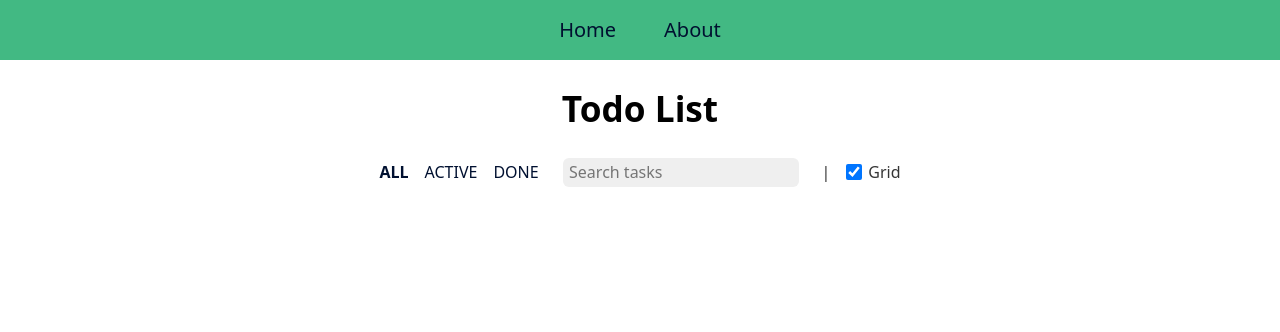
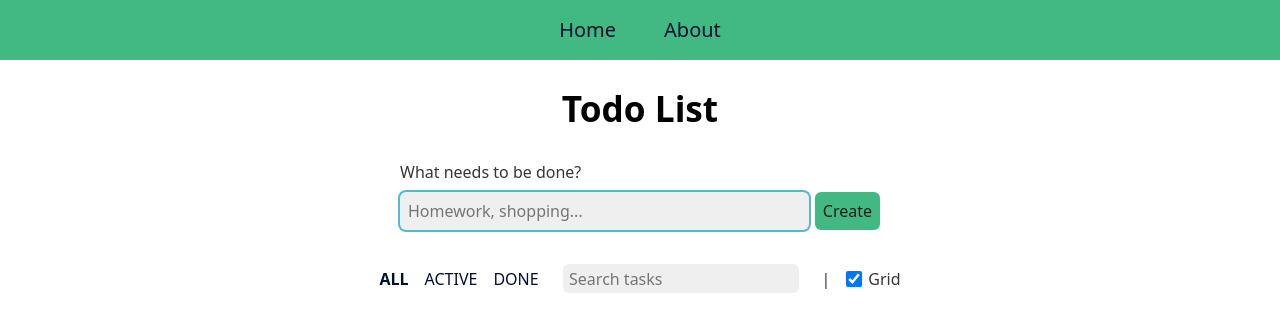
Before and after one commit to jma83/nuxt3-crud, a Nuxt app: page / in a window 1280 px wide. Shown: the top 332 px of the page. Built offline with nearby package versions, Linux system fonts and the light colour scheme.

Commit message:
Add Todo form component

```diff
--- a/components/TodoForm.vue
+++ b/components/TodoForm.vue
@@ -1,5 +1,73 @@
-<script setup lang="ts"></script>
+<script setup lang="ts">
+import useCreateTaskForm from "~/tasks/application/useCreateTaskForm";
 
-<template></template>
+const { todoInputRef, handleInputTextValue, inputText, errorMessage, handleSubmit } = useCreateTaskForm();
+</script>
 
-<style scoped></style>
+<template>
+  <section class="todoForm-section">
+    <form class="todoForm-form" aria-label="Form" @submit.prevent="handleSubmit">
+      <label for="todoInput" class="todoForm-label">What needs to be done?</label>
+      <div class="todoForm-formDivider">
+        <input
+          v-model="inputText"
+          ref="todoInputRef"
+          class="todoForm-input"
+          id="todoInput"
+          name="todoInput"
+          aria-label="Todo Input"
+          type="text"
+          placeholder="Homework, shopping..."
+          @input="handleInputTextValue"
+          autofocus
+        />
+        <button class="todoForm-button" type="submit">Create</button>
+      </div>
+    </form>
+    <SharedErrorMessage :error-message="errorMessage" :is-fixed-height="true" />
+  </section>
+</template>
+
+<style scoped>
+.todoForm-section {
+  margin-top: 1rem;
+  text-align: start;
+  width: 100%;
+  display: flex;
+  flex-direction: column;
+  max-width: var(--list-view-size);
+}
+
+.todoForm-form {
+  display: flex;
+  justify-content: flex-start;
+  flex-direction: column;
+  gap: 0.25rem;
+}
+
+.todoForm-label {
+  text-align: start;
+}
+
+.todoForm-input {
+  width: 100%;
+  padding: 0.5rem 0.5rem;
+}
+
+.todoForm-button {
+  width: fit-content;
+  padding: 0.5rem 0.5rem;
+  background-color: var(--primary);
+
+  &:hover {
+    background-color: var(--primary-hover);
+  }
+}
+
+.todoForm-formDivider {
+  width: 100%;
+  display: flex;
+  flex-direction: row;
+  align-items: center;
+}
+</style>
--- a/pages/index.vue
+++ b/pages/index.vue
@@ -2,6 +2,7 @@
 
 <template>
   <h1>Todo List</h1>
+  <TodoForm />
   <TodoFilters />
 </template>
 
--- /dev/null
+++ b/shared/stores/domain/StoreData.ts
@@ -0,0 +1,6 @@
+import type { StoreDefinition } from "pinia";
+import type { StateData } from "~/shared/stores/domain/StateData";
+import type { GettersData } from "~/shared/stores/domain/GettersData";
+import type { ActionsData } from "~/shared/stores/domain/ActionsData";
+
+export type StoreData = StoreDefinition<"tasks", StateData, GettersData, ActionsData>;
--- a/stores/TaskStore.ts
+++ b/stores/TaskStore.ts
@@ -1,4 +1,3 @@
-import type { StoreDefinition } from "pinia";
 import type { StateData } from "~/shared/stores/domain/StateData";
 import { todoFilterItems } from "~/filters/domain/todoFilterItems";
 import type TodoTaskData from "~/tasks/domain/TodoTaskData";
@@ -6,13 +5,12 @@ import type TodoFilterData from "~/filters/domain/TodoFilterData";
 import { TodoFilterId } from "~/filters/domain/TodoFilterId";
 import type { AtLeast } from "~/shared/types/AtLeast";
 import type { Uuid } from "~/shared/types/Uuid";
-import type { ActionsData } from "~/shared/stores/domain/ActionsData";
-import type { GettersData } from "~/shared/stores/domain/GettersData";
+import type { StoreData } from "~/shared/stores/domain/StoreData";
 
-const storeName = "tasks";
+export const storeName = "tasks";
 
 // @ts-ignore
-export const useTaskStore: StoreDefinition<"tasks", StateData, GettersData, ActionsData> = defineStore(storeName, {
+export const useTaskStore: StoreData = defineStore(storeName, {
   state: (): StateData => ({
     todoTasks: [],
     filters: [...todoFilterItems],
--- /dev/null
+++ b/tasks/application/ValidateTaskNameFormat.ts
@@ -0,0 +1,68 @@
+import constants from "~/utils/constants";
+import type TaskValidationResponseData from "~/tasks/domain/TaskValidationResponseData";
+
+const minChars: number = constants.MIN_TASK_CHARS;
+const maxChars: number = constants.MAX_TASK_CHARS;
+const regexTask: RegExp = constants.REGEX_TASK;
+
+interface ValidationTaskNameStrategy {
+  isValid(taskName: string): boolean;
+  getError(): string;
+}
+
+export class ValidationTaskNameEmptyStrategy implements ValidationTaskNameStrategy {
+  isValid(taskName: string): boolean {
+    return taskName != null && taskName.length > 0;
+  }
+  getError(): string {
+    return "Text can't be empty";
+  }
+}
+
+export class ValidationTaskNameMinStrategy implements ValidationTaskNameStrategy {
+  isValid(taskName: string): boolean {
+    return taskName.length >= minChars;
+  }
+  getError(): string {
+    return `The text must be at least ${minChars} characters`;
+  }
+}
+
+export class ValidationTaskNameMaxStrategy implements ValidationTaskNameStrategy {
+  isValid(taskName: string): boolean {
+    return taskName.length <= maxChars;
+  }
+  getError(): string {
+    return `The text must be a maximum of ${maxChars} characters`;
+  }
+}
+
+export class ValidationTaskNameRegexStrategy implements ValidationTaskNameStrategy {
+  isValid(taskName: string): boolean {
+    const regex = new RegExp(regexTask);
+    return regex.test(taskName);
+  }
+  getError(): string {
+    return `The text must be between ${minChars} and ${maxChars} alphanumeric characters`;
+  }
+}
+
+export default class ValidateTaskNameFormat {
+  public execute(taskName: string): TaskValidationResponseData {
+    const strategies: ValidationTaskNameStrategy[] = [
+      new ValidationTaskNameEmptyStrategy(),
+      new ValidationTaskNameMinStrategy(),
+      new ValidationTaskNameMaxStrategy(),
+      new ValidationTaskNameRegexStrategy(),
+    ];
+
+    const strategy: ValidationTaskNameStrategy | undefined = strategies.find(
+      (strategy: ValidationTaskNameStrategy) => !strategy.isValid(taskName),
+    );
+
+    if (strategy !== undefined) {
+      return { isValid: false, error: strategy.getError() };
+    }
+    return { isValid: true };
+  }
+}
--- /dev/null
+++ b/tasks/application/useCreateTaskForm.ts
@@ -0,0 +1,69 @@
+import type { Ref } from "vue";
+import ValidateTaskNameFormat from "~/tasks/application/ValidateTaskNameFormat";
+import type TaskValidationResponseData from "~/tasks/domain/TaskValidationResponseData";
+import { useTaskStore } from "~/stores/TaskStore";
+import type { StoreData } from "~/shared/stores/domain/StoreData";
+import type TodoTaskData from "~/tasks/domain/TodoTaskData";
+import type { Uuid } from "~/shared/types/Uuid";
+
+export default function useCreateTaskForm() {
+  const inputText: Ref<string> = ref("");
+  const errorMessage: Ref<string> = ref("");
+  const validateTaskName: ValidateTaskNameFormat = new ValidateTaskNameFormat();
+  const store = useTaskStore();
+  const todoInputRef: Ref<HTMLInputElement | null> = ref(null);
+
+  const focusInput = () => {
+    todoInputRef.value !== null && todoInputRef.value!.focus();
+  };
+
+  const resetInputValue = () => {
+    inputText.value = "";
+  };
+
+  const setError = (value: string) => {
+    errorMessage.value = value;
+  };
+
+  const resetErrorMessage = () => {
+    setError("");
+  };
+
+  const isCurrentInputTextValid = () => {
+    const response: TaskValidationResponseData = validateTaskName.execute(inputText.value);
+    if (response.error) {
+      setError(response.error);
+    }
+    return response.isValid;
+  };
+
+  const getTaskId = (): Uuid => {
+    return window.crypto.randomUUID();
+  };
+
+  const createNewTask = (name: string) => {
+    const newTask: TodoTaskData = {
+      id: getTaskId(),
+      name,
+      isDone: false,
+    };
+    store.addTodoTask(newTask);
+  };
+
+  const handleInputTextValue = () => {
+    resetErrorMessage();
+    isCurrentInputTextValid();
+  };
+
+  const handleSubmit = () => {
+    if (!isCurrentInputTextValid()) {
+      return focusInput();
+    }
+    createNewTask(inputText.value);
+    resetInputValue();
+    resetErrorMessage();
+    focusInput();
+  };
+
+  return { inputText, errorMessage, todoInputRef, handleInputTextValue, handleSubmit };
+}
--- /dev/null
+++ b/utils/constants.ts
@@ -0,0 +1,11 @@
+const constants: {
+  MIN_TASK_CHARS: number;
+  MAX_TASK_CHARS: number;
+  REGEX_TASK: RegExp;
+} = {
+  MIN_TASK_CHARS: 2,
+  MAX_TASK_CHARS: 30,
+  REGEX_TASK: /^[a-zA-Z0-9',.\s]{2,30}$/gm
+};
+
+export default constants;
```
